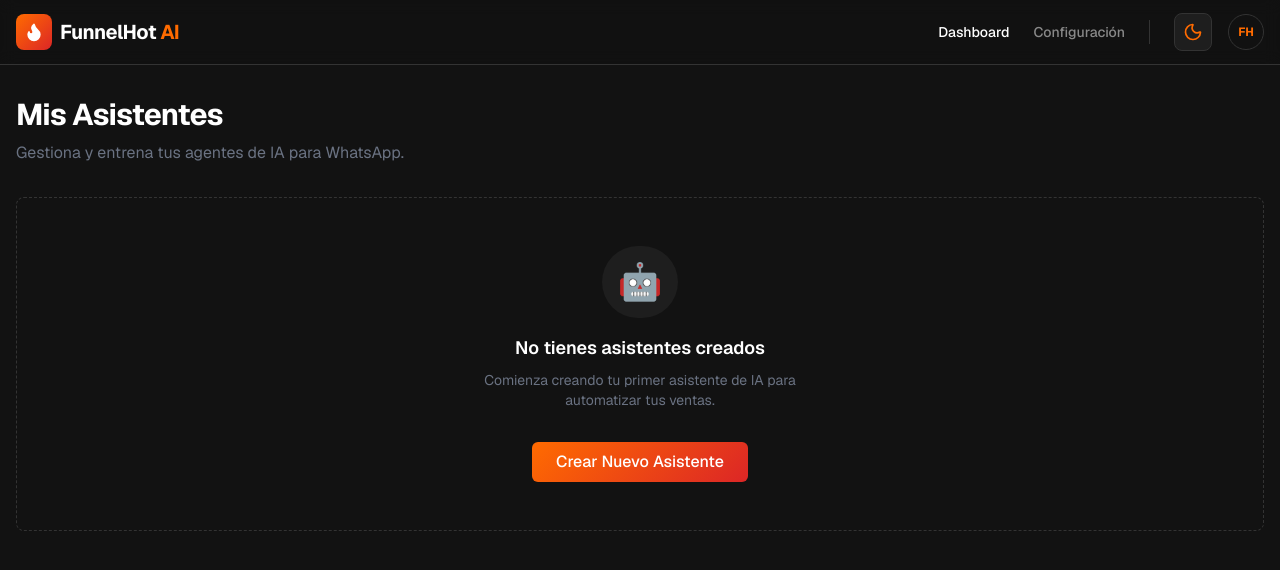
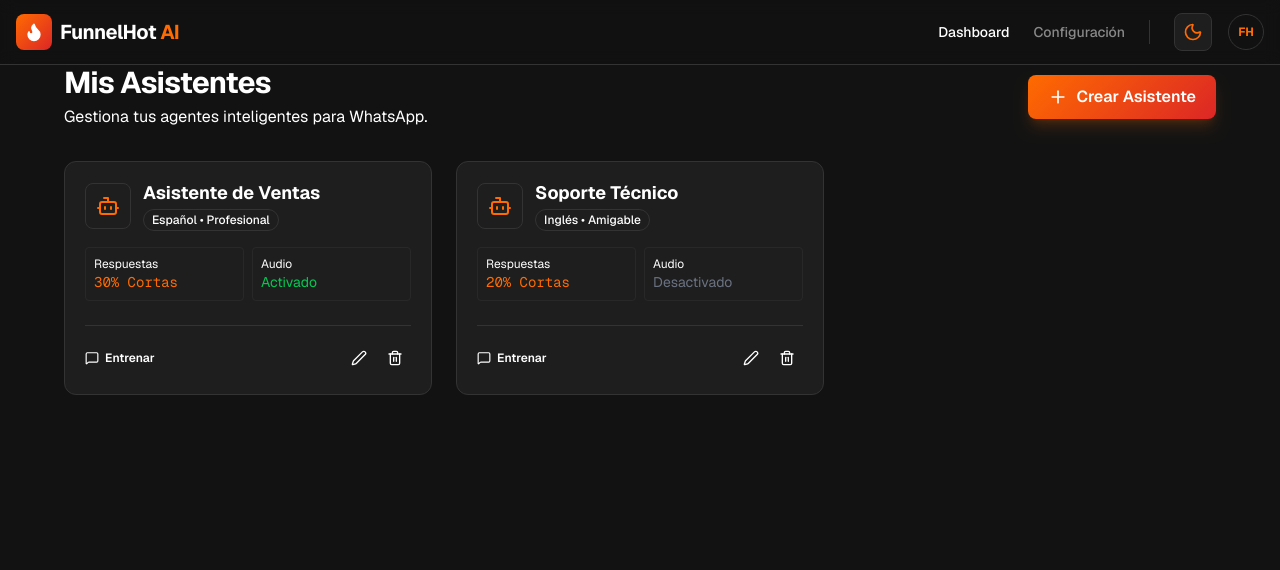
Before and after one commit to Daniels35/funnelhot-assistants, a Next.js app: page / in a window 1280 px wide. Shown: the top 570 px of the page. Built offline with nearby package versions, Linux system fonts and the light colour scheme.

Commit message:
hook useassistants

```diff
--- a/src/app/page.tsx
+++ b/src/app/page.tsx
@@ -1,28 +1,61 @@
+"use client";
+
+import { useAssistants } from "@/hooks/useAssistants";
+import { AssistantCard } from "@/components/assistants/AssistantCard";
+import { Plus } from "lucide-react";
+
 export default function Home() {
+  const { assistants, isLoading, deleteAssistant } = useAssistants();
+
+  if (isLoading) {
+    return <div className="p-20 text-center text-muted-foreground">Cargando motores de IA...</div>;
+  }
+
   return (
-    <div className="container mx-auto px-4 py-8">
-      <div className="flex flex-col gap-2 mb-8">
-        <h1 className="text-3xl font-bold tracking-tight">Mis Asistentes</h1>
-        <p className="text-muted-foreground text-gray-500">
-          Gestiona y entrena tus agentes de IA para WhatsApp.
-        </p>
+    <div className="container mx-auto max-w-6xl">
+      {/* Header de la Sección */}
+      <div className="flex flex-col md:flex-row justify-between items-end md:items-center gap-4 mb-8">
+        <div>
+          <h1 className="text-3xl font-bold tracking-tight text-foreground">
+            Mis Asistentes
+          </h1>
+          <p className="text-muted-foreground mt-1">
+            Gestiona tus agentes inteligentes para WhatsApp.
+          </p>
+        </div>
+        <button
+          onClick={() => alert("Abrir Modal de Creación (Siguiente Paso)")}
+          className="flex items-center gap-2 px-5 py-2.5 rounded-lg bg-gradient-fire text-white font-semibold shadow-lg shadow-hot/20 hover:shadow-hot/40 hover:scale-105 transition-all active:scale-95"
+        >
+          <Plus className="w-5 h-5" />
+          Crear Asistente
+        </button>
       </div>
 
-      {/* Aquí irá el Grid de Tarjetas en el siguiente paso */}
-      <div className="p-12 border border-dashed border-border rounded-lg flex flex-col items-center justify-center text-center space-y-4">
-        <div className="p-4 rounded-full bg-card">
-          <span className="text-4xl">🤖</span>
+      {/* Grid de Contenido */}
+      {assistants.length > 0 ? (
+        <div className="grid grid-cols-1 md:grid-cols-2 lg:grid-cols-3 gap-6">
+          {assistants.map((assistant) => (
+            <AssistantCard
+              key={assistant.id}
+              assistant={assistant}
+              onDelete={deleteAssistant}
+              onEdit={() => alert("Editar (Próximamente)")}
+            />
+          ))}
         </div>
-        <div>
-          <h3 className="text-lg font-semibold">No tienes asistentes creados</h3>
-          <p className="text-sm text-gray-500 max-w-sm mx-auto mt-2">
-            Comienza creando tu primer asistente de IA para automatizar tus ventas.
+      ) : (
+        /* Estado Vacío */
+        <div className="p-12 border border-dashed border-border rounded-xl flex flex-col items-center justify-center text-center bg-card/30">
+          <div className="p-4 rounded-full bg-surface-dark border border-border mb-4">
+            <span className="text-4xl">🤖</span>
+          </div>
+          <h3 className="text-lg font-semibold text-foreground">No hay asistentes activos</h3>
+          <p className="text-sm text-muted-foreground max-w-sm mx-auto mt-2">
+            Tu ejército de ventas está vacío. Crea tu primer agente para comenzar a automatizar.
           </p>
         </div>
-        <button className="mt-4 px-6 py-2 rounded-md bg-gradient-fire text-white font-medium hover:shadow-glow-orange transition-all">
-          Crear Nuevo Asistente
-        </button>
-      </div>
+      )}
     </div>
   );
 }
--- /dev/null
+++ b/src/components/assistants/AssistantCard.tsx
@@ -0,0 +1,77 @@
+"use client";
+
+import { Assistant } from "@/types/assistant";
+import { Edit2, Trash2, MessageSquare, Bot } from "lucide-react";
+
+interface AssistantCardProps {
+  assistant: Assistant;
+  onDelete: (id: string) => void;
+  onEdit: (assistant: Assistant) => void;
+}
+
+export function AssistantCard({ assistant, onDelete, onEdit }: AssistantCardProps) {
+  return (
+    <div className="group relative bg-card border border-border rounded-xl p-5 hover:border-hot/50 transition-all duration-300 hover:shadow-lg hover:shadow-hot/5">
+      {/* Encabezado de la Tarjeta */}
+      <div className="flex justify-between items-start mb-4">
+        <div className="flex items-center gap-3">
+          <div className="p-2.5 rounded-lg bg-surface-dark border border-border group-hover:border-hot/30 transition-colors">
+            <Bot className="w-6 h-6 text-hot" />
+          </div>
+          <div>
+            <h3 className="font-bold text-lg leading-tight text-foreground group-hover:text-hot transition-colors">
+              {assistant.name}
+            </h3>
+            <span className="text-xs font-medium text-muted-foreground bg-surface-dark px-2 py-0.5 rounded-full border border-border mt-1 inline-block">
+              {assistant.language} • {assistant.tone}
+            </span>
+          </div>
+        </div>
+      </div>
+
+      {/* Estadísticas / Info Rápida */}
+      <div className="grid grid-cols-2 gap-2 mb-6 text-sm">
+        <div className="bg-surface-dark/50 p-2 rounded border border-border/50">
+          <span className="text-muted-foreground text-xs block">Respuestas</span>
+          <span className="font-mono text-hot">
+            {assistant.responseConfig.short}% Cortas
+          </span>
+        </div>
+        <div className="bg-surface-dark/50 p-2 rounded border border-border/50">
+          <span className="text-muted-foreground text-xs block">Audio</span>
+          <span className={assistant.responseConfig.audioEnabled ? "text-green-500" : "text-gray-500"}>
+            {assistant.responseConfig.audioEnabled ? "Activado" : "Desactivado"}
+          </span>
+        </div>
+      </div>
+
+      {/* Acciones */}
+      <div className="flex items-center justify-between border-t border-border pt-4 mt-auto">
+        <button
+          onClick={() => alert("Ir a entrenamiento (Próximamente)")}
+          className="text-xs font-semibold flex items-center gap-1.5 text-muted-foreground hover:text-white transition-colors"
+        >
+          <MessageSquare className="w-3.5 h-3.5" />
+          Entrenar
+        </button>
+
+        <div className="flex gap-1">
+          <button
+            onClick={() => onEdit(assistant)}
+            className="p-2 hover:bg-surface-dark rounded-md text-muted-foreground hover:text-blue-400 transition-colors"
+            title="Editar"
+          >
+            <Edit2 className="w-4 h-4" />
+          </button>
+          <button
+            onClick={() => onDelete(assistant.id)}
+            className="p-2 hover:bg-surface-dark rounded-md text-muted-foreground hover:text-fire transition-colors"
+            title="Eliminar"
+          >
+            <Trash2 className="w-4 h-4" />
+          </button>
+        </div>
+      </div>
+    </div>
+  );
+}
--- /dev/null
+++ b/src/hooks/useAssistants.ts
@@ -0,0 +1,64 @@
+"use client";
+
+import { useState, useEffect } from "react";
+import { Assistant, INITIAL_ASSISTANTS } from "@/types/assistant";
+
+const STORAGE_KEY = "funnelhot_assistants_v1";
+
+export function useAssistants() {
+  const [assistants, setAssistants] = useState<Assistant[]>([]);
+  const [isLoading, setIsLoading] = useState(true);
+
+  // 1. Cargar datos al montar el componente (solo en el cliente)
+  useEffect(() => {
+    const loadData = () => {
+      try {
+        const savedData = localStorage.getItem(STORAGE_KEY);
+        if (savedData) {
+          setAssistants(JSON.parse(savedData));
+        } else {
+          // Si no hay datos, cargamos los de prueba (Mock Data)
+          setAssistants(INITIAL_ASSISTANTS);
+        }
+      } catch (error) {
+        console.error("Error cargando asistentes:", error);
+        setAssistants(INITIAL_ASSISTANTS);
+      } finally {
+        setIsLoading(false);
+      }
+    };
+
+    loadData();
+  }, []);
+
+  // 2. Guardar automáticamente cada vez que cambie la lista
+  useEffect(() => {
+    if (!isLoading) {
+      localStorage.setItem(STORAGE_KEY, JSON.stringify(assistants));
+    }
+  }, [assistants, isLoading]);
+
+  // --- ACCIONES (CRUD) ---
+
+  const addAssistant = (newAssistant: Assistant) => {
+    setAssistants((prev) => [newAssistant, ...prev]);
+  };
+
+  const updateAssistant = (id: string, updatedFields: Partial<Assistant>) => {
+    setAssistants((prev) =>
+      prev.map((ast) => (ast.id === id ? { ...ast, ...updatedFields } : ast))
+    );
+  };
+
+  const deleteAssistant = (id: string) => {
+    setAssistants((prev) => prev.filter((ast) => ast.id !== id));
+  };
+
+  return {
+    assistants,
+    isLoading,
+    addAssistant,
+    updateAssistant,
+    deleteAssistant,
+  };
+}
```
Also changed, not shown: src/types/assistant.ts (renamed from src/app/types/assistant.ts).
